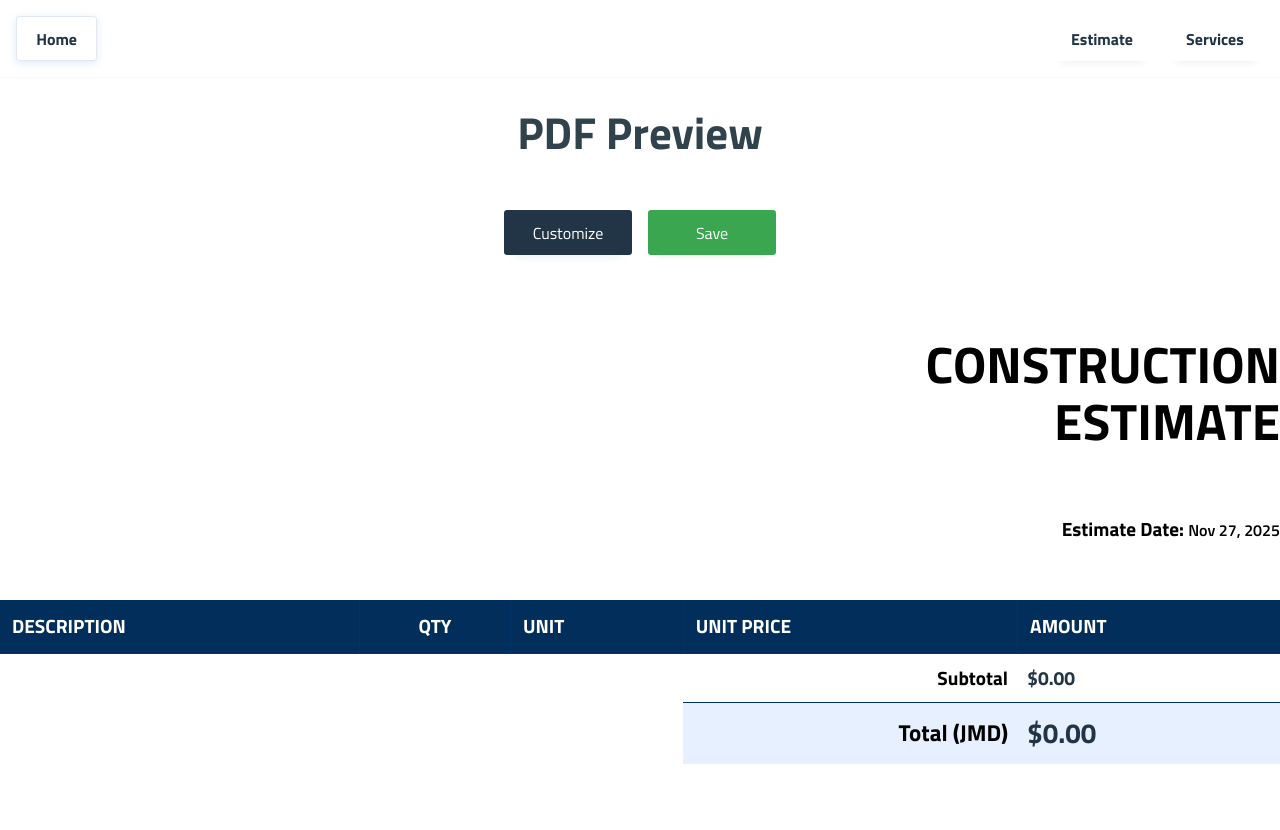
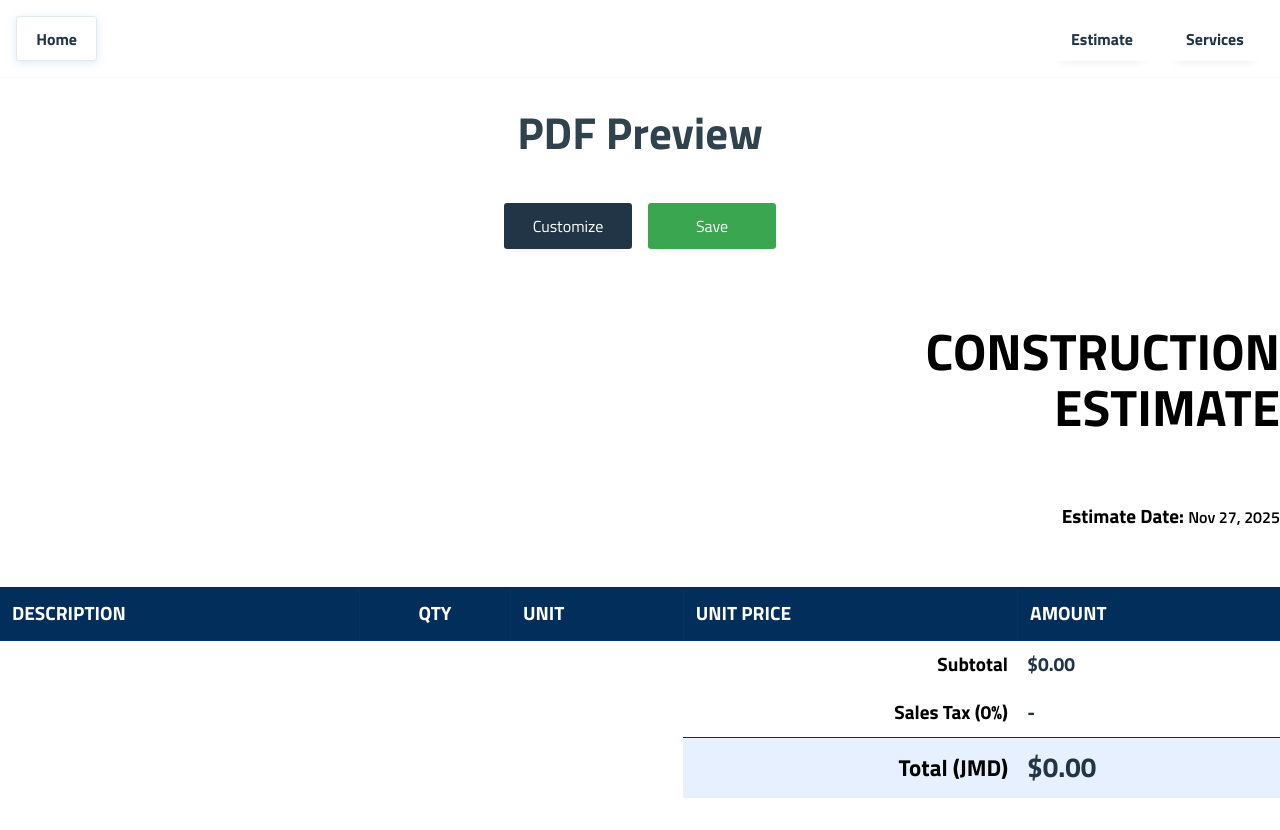
Before and after one commit to ro-neil/contractor, a React (Vite) app: page /#/estimate/pdf in a window 1280 px wide. Built offline with nearby package versions, Linux system fonts and the light colour scheme.

Commit message:
Updated sales tax display

```diff
--- a/src/components/utils/Currency.jsx
+++ b/src/components/utils/Currency.jsx
@@ -22,7 +22,7 @@ const Currency = ({
   className = '',
 }) => {
   // Handle invalid or missing input gracefully
-  if (figure == null || isNaN(figure)) {
+  if (!!figure == false || isNaN(figure)) {
     return <span className={`currency-value ${className}`}>-</span>;
   }
 
--- a/src/pages/estimate/Estimate.jsx
+++ b/src/pages/estimate/Estimate.jsx
@@ -81,12 +81,12 @@ const Estimate = ({ table, tax }) => {
                             <Currency figure={subtotal.toFixed(2)} />
                         </td>
                     </tr>
-                    {!!tax && <tr className="tax-row">
-                        <td colSpan={4} className="td-right">Tax ({tax}%)</td>
+                    <tr className="tax-row">
+                        <td colSpan={4} className="td-right">Sales Tax ({tax}%)</td>
                         <td className="td-left">
-                            <Currency figure={taxAmount.toFixed(2)} />
+                            <Currency figure={taxAmount.toFixed(2) == 0 ? "" : taxAmount.toFixed(2)} />
                         </td>
-                    </tr>}
+                    </tr>
                     <tr className="total-row">
                         <td colSpan={3}></td>
                         <td className="td-right">Total (JMD)</td>
--- a/src/pages/export/PDFView.jsx
+++ b/src/pages/export/PDFView.jsx
@@ -416,7 +416,7 @@ const PDFView = () => {
 
                         {editMode && (
                             <div className="estimate-tax">
-                                <label htmlFor="estimate-tax"><h3>Tax Rate (%)</h3></label>
+                                <label htmlFor="estimate-tax"><h3>Sales Tax (%)</h3></label>
                                 <input
                                     id="estimate-tax"
                                     className="tax-input"
```
